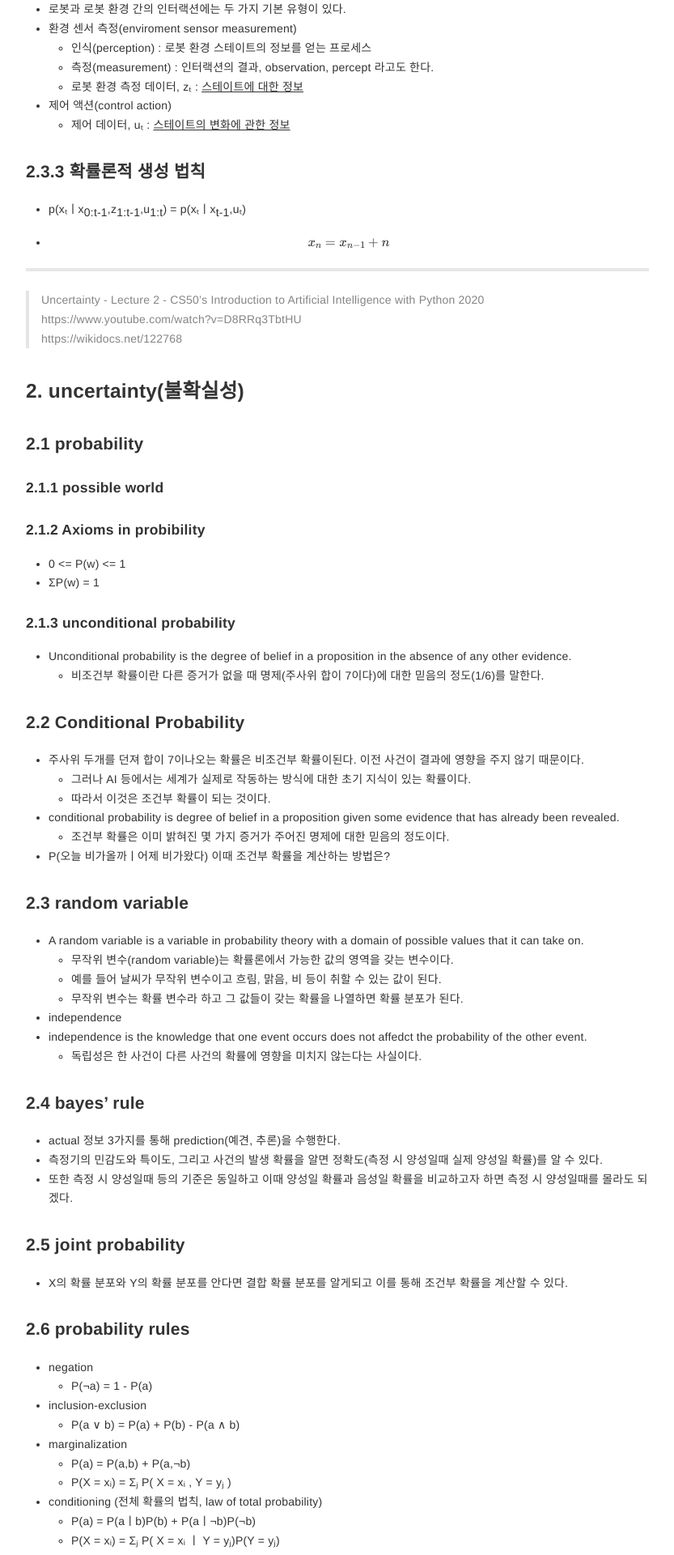
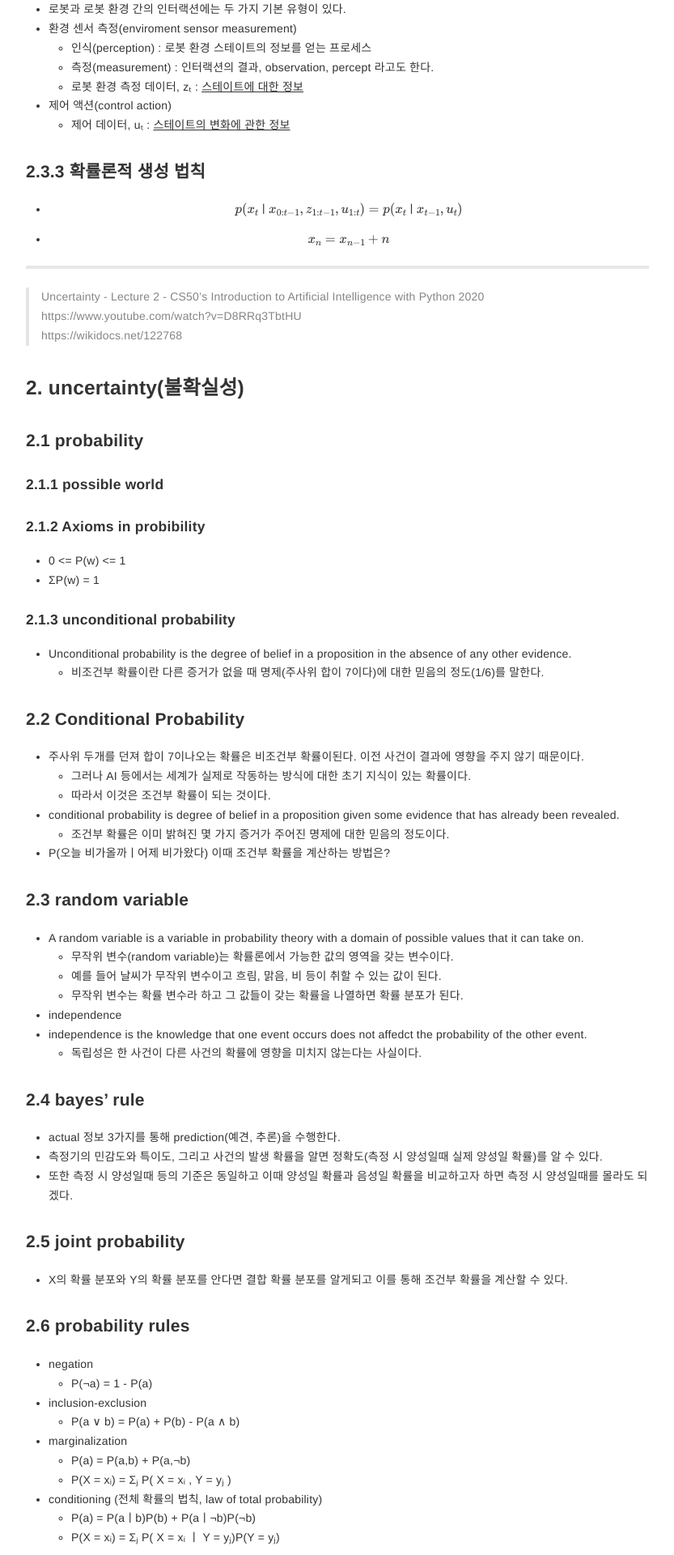
Before and after one commit to contravia-cloud/TechnicalBlog, a Jekyll site: the page built from _posts/2022-04-06-Probabilistic_robotics.md, in a window 1280 px wide. Shown: the part 2789-4709 px from the top of the page at 81% size, without its empty margins (223-1056 px from the left). Built offline with Jekyll 4.4.1, drawn with Linux system fonts in a browser that asks for light colours; our own code applies the rules of GitHub Pages for plain Markdown files; formulas are drawn with MathJax 3.

Commit message:
Update 2022-04-06-Probabilistic_robotics.md

```diff
--- a/_posts/2022-04-06-Probabilistic_robotics.md
+++ b/_posts/2022-04-06-Probabilistic_robotics.md
@@ -79,7 +79,7 @@ date: 2022-04-06
     - 제어 데이터, uₜ : <U>스테이트의 변화에 관한 정보</U>
 
 ### 2.3.3 확률론적 생성 법칙
-  - p(xₜㅣx<sub>0:t-1</sub>,z<sub>1:t-1</sub>,u<sub>1:t</sub>) = p(xₜㅣx<sub>t-1</sub>,uₜ)
+  - $$p(x_{t}ㅣx_{0:t-1},z_{1:t-1},u_{1:t}) = p(x_{t}ㅣx_{t-1},u_{t})$$
   - $$x_{n} = x_{n-1} + n$$
 
 
```
